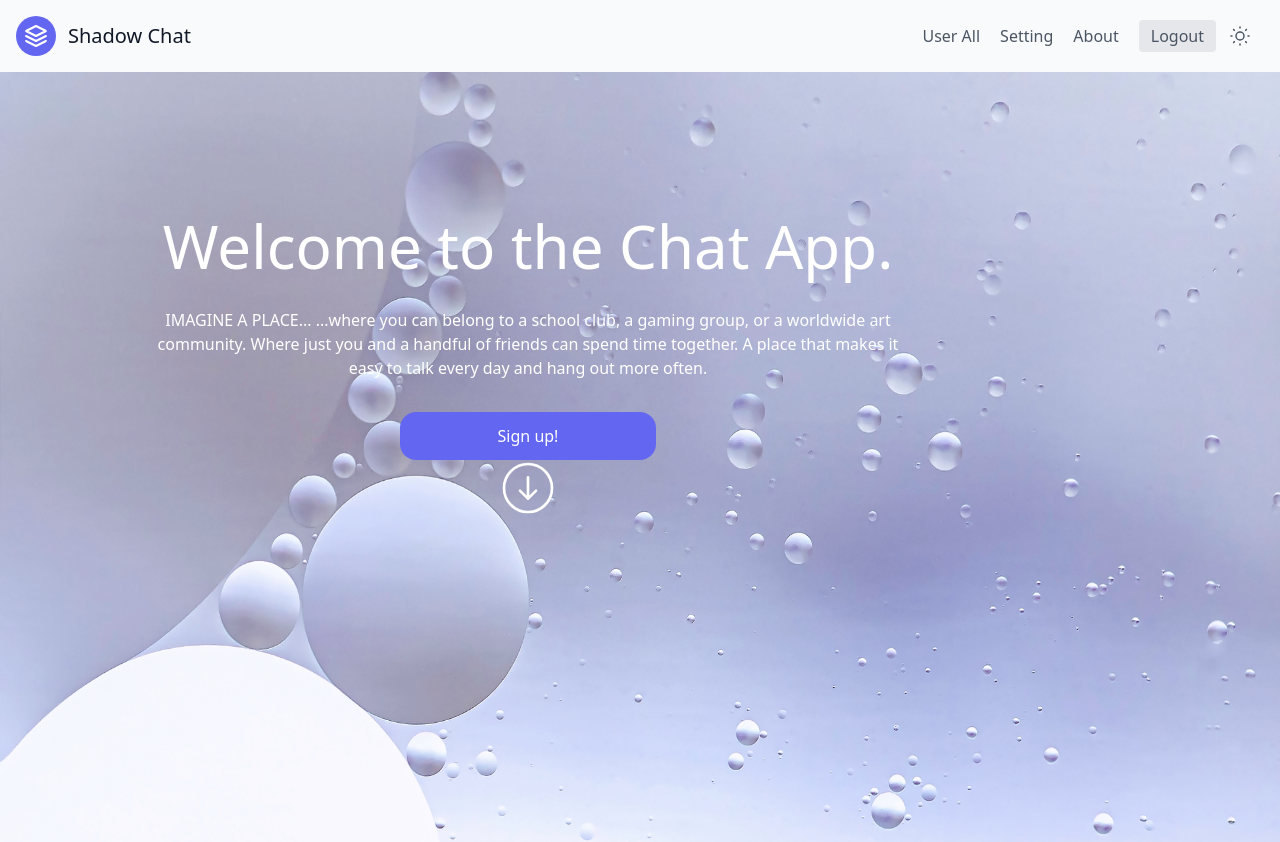
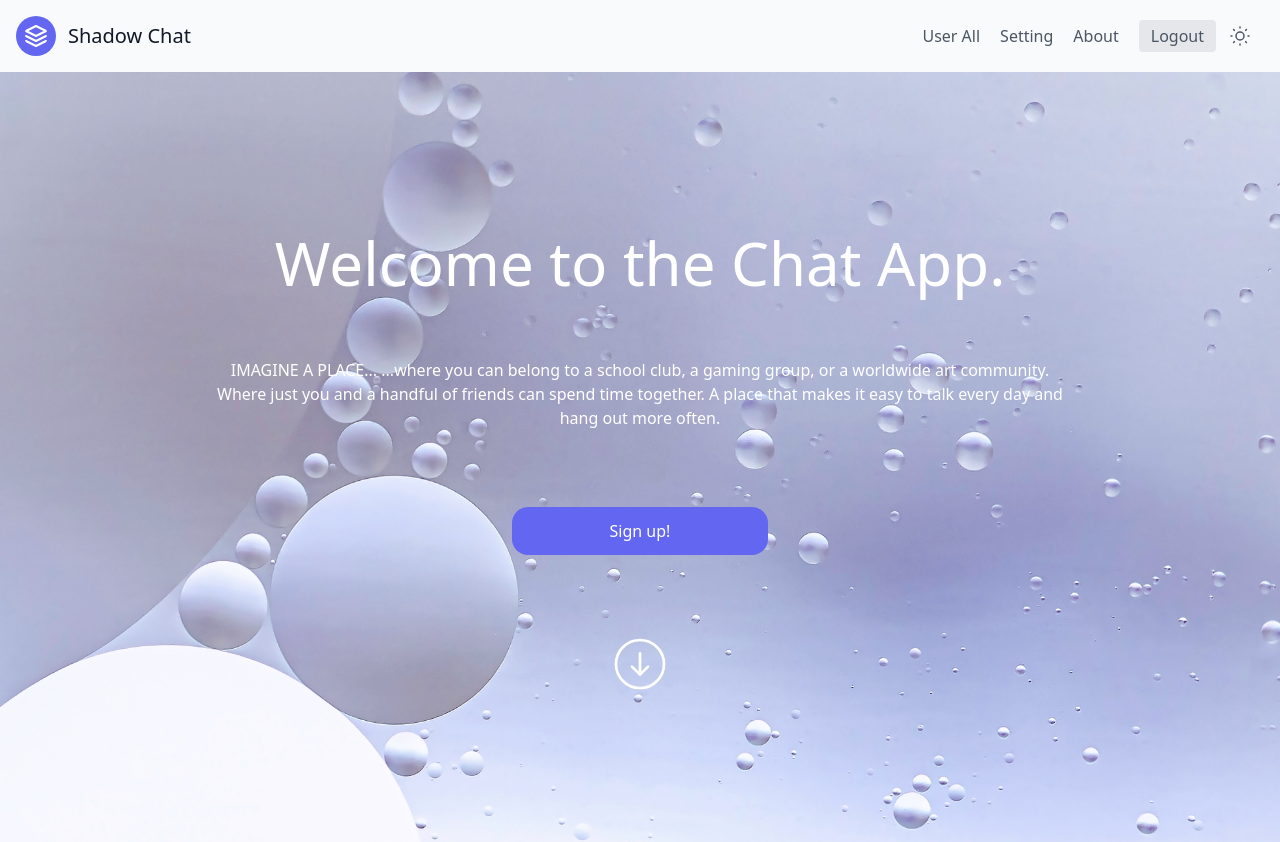
Before and after one commit to sccala/shadow_social, a React (Create React App) app: page /home/about in a window 1280 px wide. Shown: the top 842 px of the page. Built offline with nearby package versions, Linux system fonts and the light colour scheme.

Commit message:
finished about page

```diff
--- a/src/components/pages/About.tsx
+++ b/src/components/pages/About.tsx
@@ -15,25 +15,35 @@ export const About: VFC = memo(() => {
       ) : (
         <>
           {/* <div style={{ backgroundImage: `url('${'/asset/images/abouthero.jpg'}}')` }} /> */}
+
+          {/* <div
+            className='grid w-screen text-center
+          lg:w-3/5  md:w-4/5 text-white'
+          ></div> */}
           <div
-            className=' w-screen text-center absolute xl:m-36 lg:m-28 md:m-20 sm:m-12
-          lg:w-3/5  md:w-4/5 text-white'
+            className='contenair py-32 bg-cover h-screen w-screen  justify-center items-center text-white text-center grid grid-cols-6'
+            style={{
+              backgroundImage: 'url( /asset/images/abouthero.jpg )',
+              backgroundPosition: 'center',
+              backgroundSize: 'cover',
+              backgroundRepeat: 'no-repeat',
+            }}
           >
-            <h2 className='relative md:text-5xl sm:text-4xl xl:text-6xl  leading-tight'>
+            <h2 className='col-start-2 col-span-4 md:text-5xl text-4xl xl:text-6xl leading-tight'>
               Welcome to the Chat App.
             </h2>
-            <p className='mt-8 relative md:text-md'>
+            <p className='col-start-2 col-span-4 md:text-md'>
               IMAGINE A PLACE... ...where you can belong to a school club, a gaming group, or a
               worldwide art community. Where just you and a handful of friends can spend time
               together. A place that makes it easy to talk every day and hang out more often.
             </p>
-            <PrimaryButton className='mt-8  relative' onClick={onClickLogin}>
+            <PrimaryButton className='col-start-2 mx-auto col-span-4 justify-center  ' onClick={onClickLogin}>
               Sign up!
             </PrimaryButton>
-            <i className='pt-4 relative text-center'>
+            <i className='pt-4 col-start-2 col-span-4 text-center '>
               <svg
                 xmlns='http://www.w3.org/2000/svg'
-                className='relative justify-center mx-auto h-16 w-16 animate-bounce'
+                className='mx-auto h-16 w-16 animate-bounce'
                 fill='none'
                 viewBox='0 0 24 24'
                 stroke='white'
@@ -47,7 +57,6 @@ export const About: VFC = memo(() => {
               </svg>
             </i>
           </div>
-          <img className='w-screen h-screen' src='/asset/images/abouthero.jpg' alt='abouthero' />
 
           <section className='mt-44'>
             <div
```
